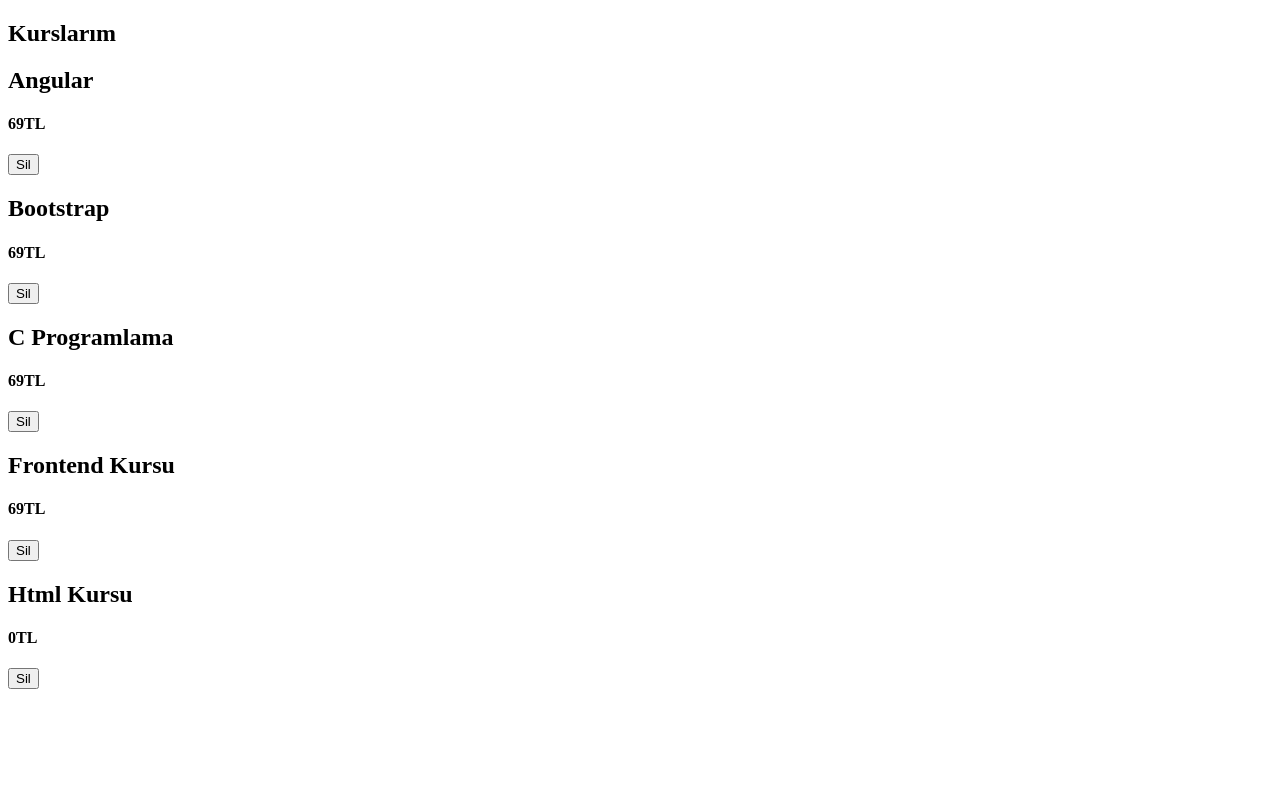
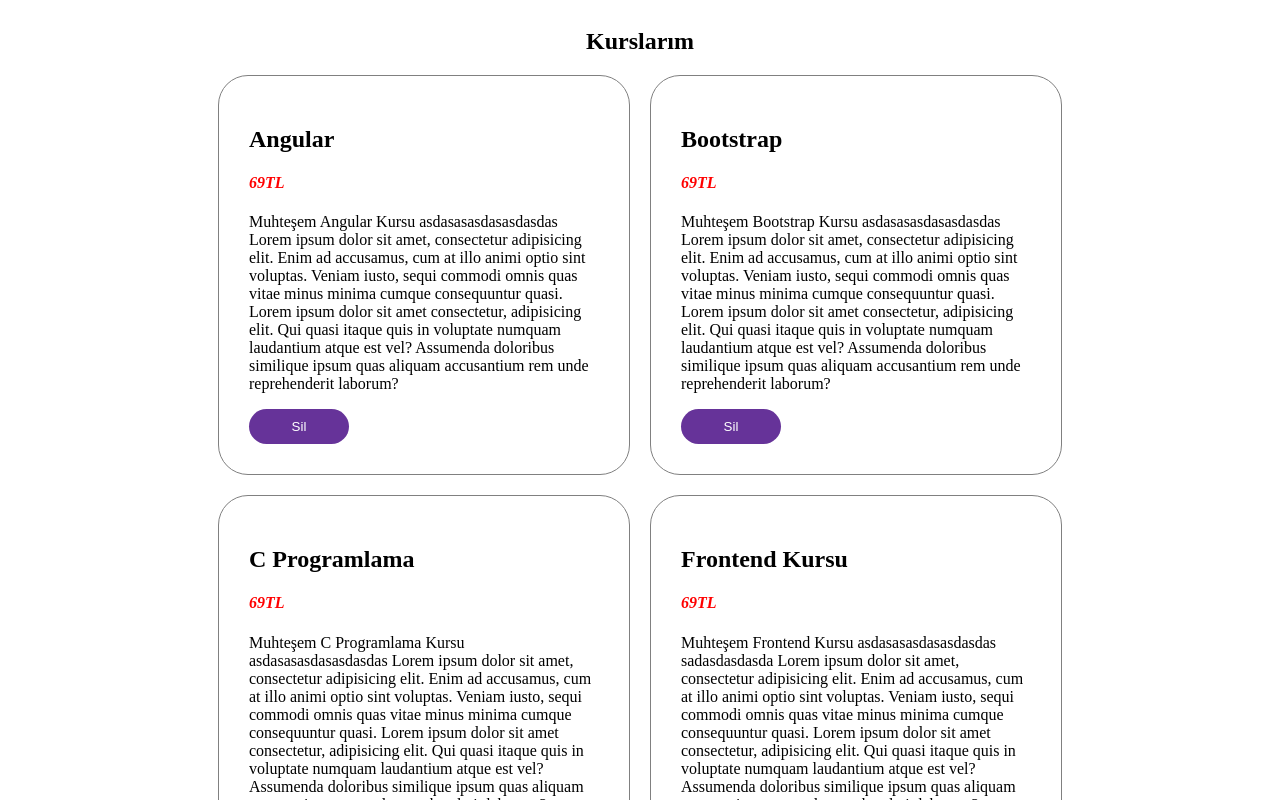
Before and after one commit to Sdrs81/My_Courses_Page-ReactJS, a React (Vite) app: page / in a window 1280 px wide. Shown: the top 800 px of the page. Built offline with nearby package versions, Linux system fonts and the light colour scheme; data requests are answered from the project's data file.

Commit message:
CSS adjustments have been made

```diff
--- a/src/App.css
+++ b/src/App.css
@@ -1,42 +1,34 @@
-/* #root {
-  max-width: 1280px;
-  margin: 0 auto;
-  padding: 2rem;
-  text-align: center;
-}
-
-.logo {
-  height: 6em;
-  padding: 1.5em;
-  will-change: filter;
-  transition: filter 300ms;
-}
-.logo:hover {
-  filter: drop-shadow(0 0 2em #646cffaa);
-}
-.logo.react:hover {
-  filter: drop-shadow(0 0 2em #61dafbaa);
-}
-
-@keyframes logo-spin {
-  from {
-    transform: rotate(0deg);
-  }
-  to {
-    transform: rotate(360deg);
-  }
-}
-
-@media (prefers-reduced-motion: no-preference) {
-  a:nth-of-type(2) .logo {
-    animation: logo-spin infinite 20s linear;
-  }
+.courseMainDiv{
+  display: flex;
+  flex-direction: column;
+  justify-content: center;
+  align-items: center;
 }
 
 .card {
-  padding: 2em;
+   width: 350px;
+   border: 1px solid grey;
+   border-radius: 30px;
+   padding: 30px;
 }
 
-.read-the-docs {
-  color: #888;
-} */
+.cardDiv {
+  display: flex;
+  flex-wrap: wrap;
+  justify-content: center;
+  gap: 20px;
+}
+
+.cardPrice {
+  font-style: italic;
+  color: red;
+}
+
+.cardDeleteBtn {
+  width: 100px;
+  padding: 10px;
+  border-radius: 30px;
+  border: none;
+  background-color: rebeccapurple;
+  color: white;
+}
--- a/src/App.jsx
+++ b/src/App.jsx
@@ -29,7 +29,9 @@
     fetchCourses();
   }, []);
 
-  return <div>{loading ? <Loading/> : <Courses courses={courses} removeCourse={deleteCourse}/>}</div>;
+  return <div className="App">
+    {loading ? <Loading/> : <Courses courses={courses} removeCourse={deleteCourse}/>}
+    </div>;
 }
 
 export default App;
--- a/src/Course.jsx
+++ b/src/Course.jsx
@@ -1,9 +1,11 @@
 function Course({id, content, title, price, removeOneCourse}) {
-    return ( <div>
+    return (
+     <div className="card">
         <div className="cardTitlePrice">
             <h2 className="cardTitle">{title}</h2>
             <h4 className="cardPrice">{price}TL</h4>
         </div>
+        <p>{content}</p>
         <button className="cardDeleteBtn" onClick={()=> removeOneCourse(id)}>Sil</button>
     </div> );
 }
--- a/src/Courses.jsx
+++ b/src/Courses.jsx
@@ -1,11 +1,11 @@
 import Course from "./Course"
 
 function Courses({courses, removeCourse}) {
-    return ( <div>
+    return ( <div className="courseMainDiv">
         <div>
             <h2>Kurslarım</h2>
         </div>
-        <div>
+        <div className="cardDiv">
             {courses.map((course, index) =>{
                 return (
                 <Course key={course.id} {...course} removeOneCourse={removeCourse}/>  // With this, we can directly send props with their names.
```
